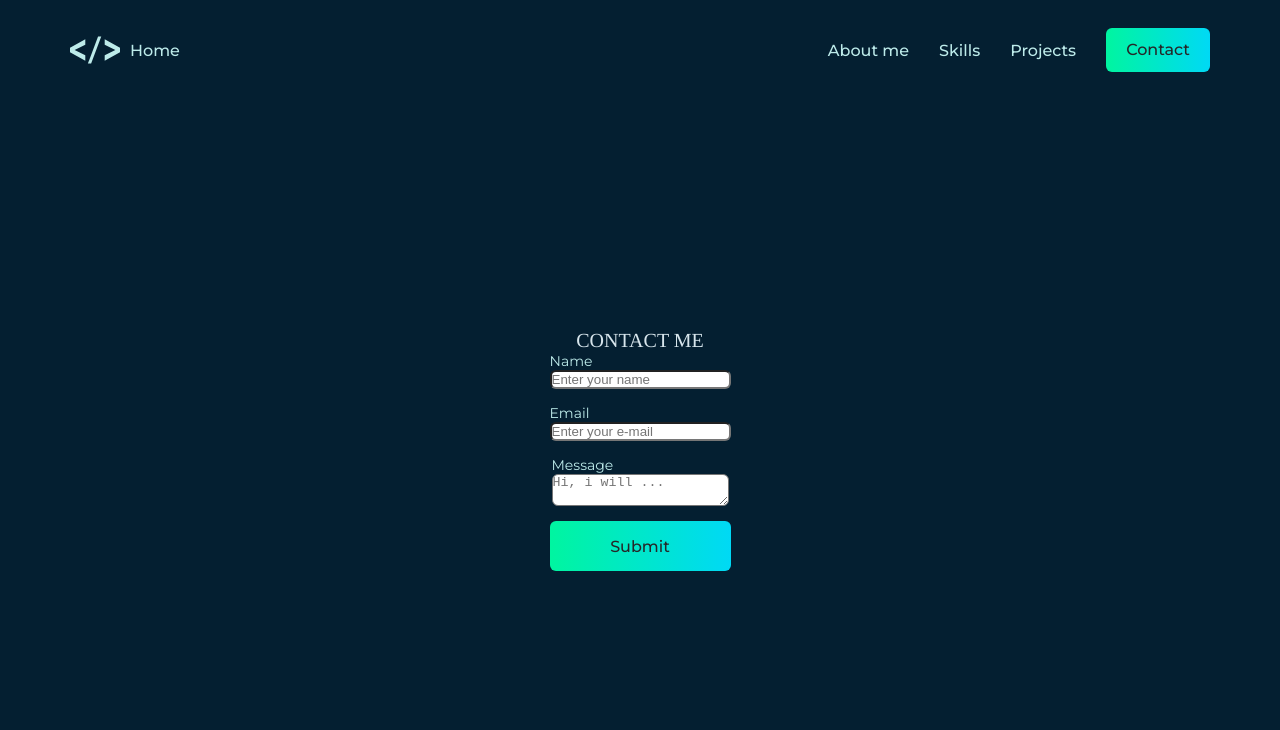
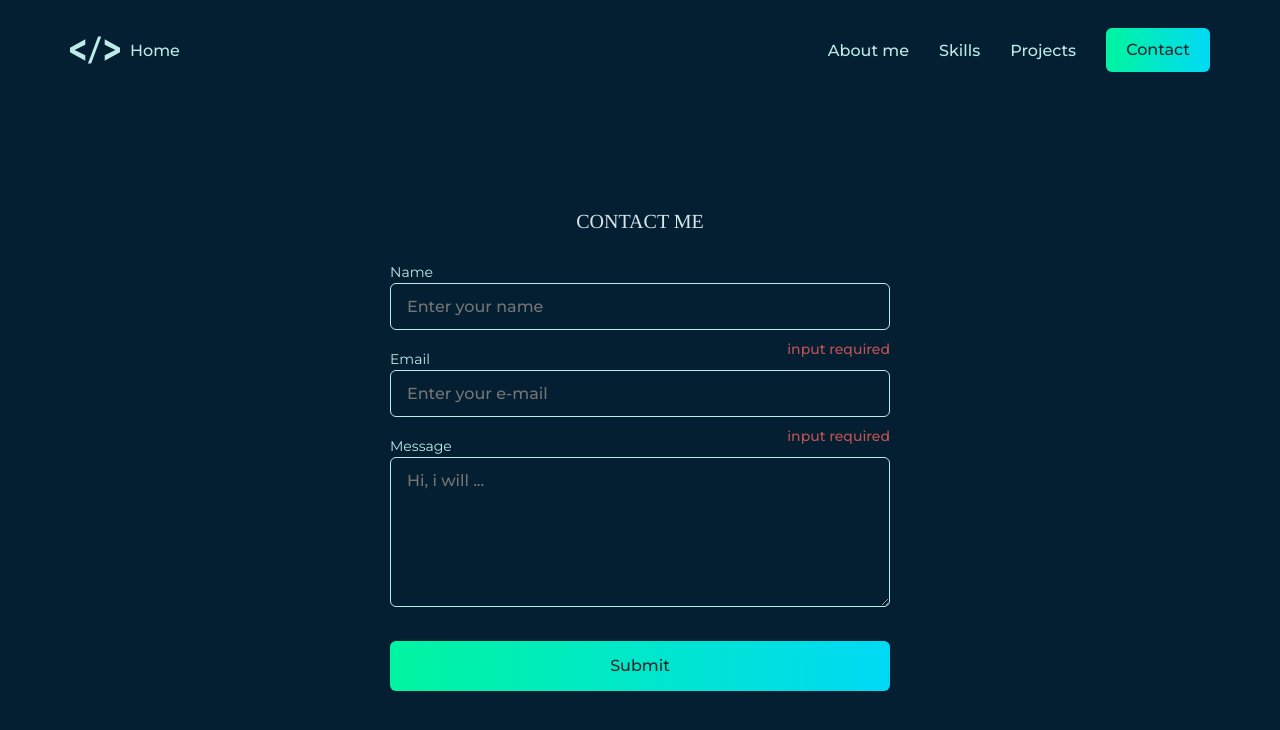
Before and after one commit to DmitrijLosev/Portfolio, a React app: page /contact in a window 1280 px wide. Shown: the top 730 px of the page. Built offline with nearby package versions, Linux system fonts and the light colour scheme.

Commit message:
styled-components

```diff
--- a/src/components/Button.tsx
+++ b/src/components/Button.tsx
@@ -26,4 +26,5 @@ export const StyledBtn = styled.button`
     color:${MyTheme.colors.primaryBgc};
     transform:translateY(3px);
   }
+  cursor: pointer;
   `
--- a/src/components/contact/Contact.tsx
+++ b/src/components/contact/Contact.tsx
@@ -5,6 +5,7 @@ import {MainTittle} from "../../layout/sections/main/Main";
 import styled from "styled-components";
 import {StyledBtn} from "../Button";
 import {MainContainer} from "../MainContainer";
+import {InputField, StyledLabel} from "../input/InputField";
 import {MyTheme} from "../styles/MyTheme.styles";
 
 
@@ -16,9 +17,12 @@ export const Contact = () => {
                 <FlexWrapper direction="column" align="center" justify="center">
                     <MainTittle>CONTACT ME</MainTittle>
                     <StyledForm>
-                            <StyledLabel>Name<MyField placeholder="Enter your name"/></StyledLabel>
-                            <StyledLabel>Email<MyField placeholder="Enter your e-mail"/></StyledLabel>
-                            <StyledLabel>Message<MyField as={"textarea"} placeholder="Hi, i will ..."/></StyledLabel>
+                        <InputField id="name" type="text" placeholder="Enter your name" label="Name"/>
+                        <InputField id="email" type="email" placeholder="Enter your e-mail" label="Email"/>
+                        <StyledPositionDiv>
+                            <StyledTextarea id="message" placeholder="Hi, i will ..."></StyledTextarea>
+                            <StyledLabel htmlFor="message">Message</StyledLabel>
+                            </StyledPositionDiv>
                                 <StyledContactBtn type="submit">Submit</StyledContactBtn>
                     </StyledForm>
                 </FlexWrapper>
@@ -36,31 +40,40 @@ const ContactSection= styled.section`
 
 
 const StyledForm = styled.form`
+padding-top:50px;
 display: flex;
 flex-direction: column;
 align-items: center;
-
+gap: 30px;
 `
 
-const MyField = styled.input`
-  display: block;
-  margin-bottom: 10px;
-  border-radius: 6px;
 
-`
 
-const StyledLabel = styled.label`
-  display: block;
-  margin-bottom: 5px;
-  color: ${MyTheme.colors.primaryText};
-  font-family: Montserrat,sans-serif;
-  font-size: 14px;
-  font-style: normal;
-  font-weight: 400;
-  line-height: normal;
-`
 const StyledContactBtn =styled(StyledBtn)`
 width: 100%;
 height: 50px;
 padding:12px 20px;
+  cursor: pointer;
 `
+const StyledTextarea = styled.textarea`
+  border-radius: 6px;
+  min-width: 500px;
+  min-height: 150px;
+  border: 1px solid ${MyTheme.colors.primaryText};
+  background-color: transparent;
+  line-height: 45px;
+  color: ${MyTheme.colors.primaryText};
+  font-family: Montserrat,sans-serif;
+  font-size: 16px;
+  font-style: normal;
+  font-weight: 500;
+  text-indent: 1em;
+  outline: none;
+
+  &:focus-visible {
+    border: 1px solid var(--gradient, #00F5A0);
+  }
+`
+const StyledPositionDiv=styled.div`
+  position:relative;
+`
--- /dev/null
+++ b/src/components/input/InputField.tsx
@@ -0,0 +1,79 @@
+import React from 'react';
+import styled from "styled-components";
+import {MyTheme} from "../styles/MyTheme.styles";
+
+export const InputField:React.FC<{type:"text" | "email", placeholder:string, label:string, id:string}> =
+    ({type,placeholder,label,id}) => {
+        return (
+            <StyledDiv>
+                <StyledLabel htmlFor={id}>{label}</StyledLabel>
+                <StyledInput  id={id} type={type} placeholder={placeholder}/>
+                <StyledSpan hidden>input required</StyledSpan>
+            </StyledDiv>
+        );
+    };
+
+const StyledInput= styled.input`
+  border-radius: 6px;
+  min-width: 500px;
+  margin-bottom: 10px;
+  border: 1px solid ${MyTheme.colors.primaryText};
+  background-color: transparent;
+  line-height: 45px;
+  color: ${MyTheme.colors.primaryText};
+  font-family: Montserrat, sans-serif;
+  font-size: 16px;
+  font-style: normal;
+  font-weight: 500;
+  text-indent: 1em;
+  outline: none;
+
+  input:active + span {
+    display: none;
+  }
+
+  &:focus-visible {
+    border: 1px solid var(--gradient, #00F5A0);
+  }
+
+  input::placeholder {
+    color: #919B9B;
+    font-family: Montserrat, sans-serif;
+    font-size: 14px;
+    font-style: normal;
+    font-weight: 400;
+    line-height: normal;
+  }
+
+`
+const StyledSpan=styled.span`
+  position: absolute;
+  display: block;
+  right:0;
+  color: #C05353;
+  text-align: center;
+  font-family: Montserrat, sans-serif;
+  font-size: 14px;
+  font-style: normal;
+  font-weight: 500;
+  line-height: normal;
+  align-content: center;
+`
+export const StyledLabel = styled.label`
+  color: ${MyTheme.colors.primaryText};
+  font-family: Montserrat,sans-serif;
+  font-size: 14px;
+  font-style: normal;
+  font-weight: 400;
+  line-height: normal;
+  position:absolute;
+  top:-20px;
+  left:0;
+
+`
+const StyledDiv = styled.div`
+  position:relative;
+  input:focus + span {
+    display: none;
+  }
+`
--- a/src/layout/footer/Footer.tsx
+++ b/src/layout/footer/Footer.tsx
@@ -111,7 +111,7 @@ const StyledFooter = styled.footer`
     li {
       &:active, &:hover {
         &::before {
-          width: 75px;
+          width: 100%;
           bottom: -12px;
         }
       }
--- a/src/layout/sections/main/Main.tsx
+++ b/src/layout/sections/main/Main.tsx
@@ -111,6 +111,8 @@ const Name = styled.h2`
 const PseudoDiv = styled.div`
   position: relative;
   padding: 20px 0 0 0;
+  overflow: hidden;
+
 
 
   &::after {
@@ -201,7 +203,7 @@ const PseudoDiv = styled.div`
   }
   img:last-child{
     left:300px;
-    bottom:-80px;
+    bottom:-81px;
     overflow: hidden;
   }
 `
@@ -209,5 +211,5 @@ const StyledFone=styled.img`
   position: absolute;
   width: 460px;
   height: 330px;
-  z-index:2
+  z-index:2;
 `
```
Also changed, not shown: src/layout/header/Header.tsx (+6 -6 lines). Lines whose indentation alone changed are shown as unchanged.
